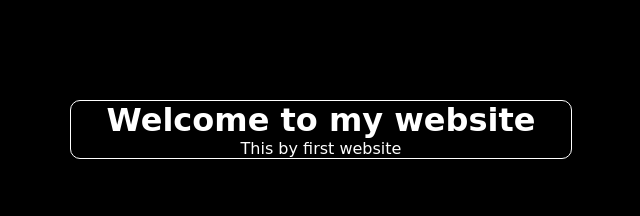
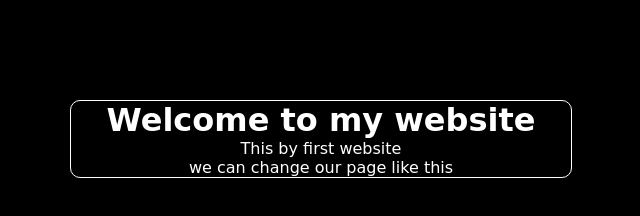
Before and after one commit to srikanth3608/sample, a plain HTML site: page index.html in a window 1280 px wide. Shown: the whole page, without its empty margins (319-959 px from the left). Drawn offline with Linux system fonts and the light colour scheme.

Commit message:
feat:add html

```diff
--- a/index.html
+++ b/index.html
@@ -30,5 +30,6 @@
 <body>
     <h1>Welcome to my website</h1>
     <p>This by first website</p>
+    <p>we can change our page like this</p>
 </body>
 </html>
```
